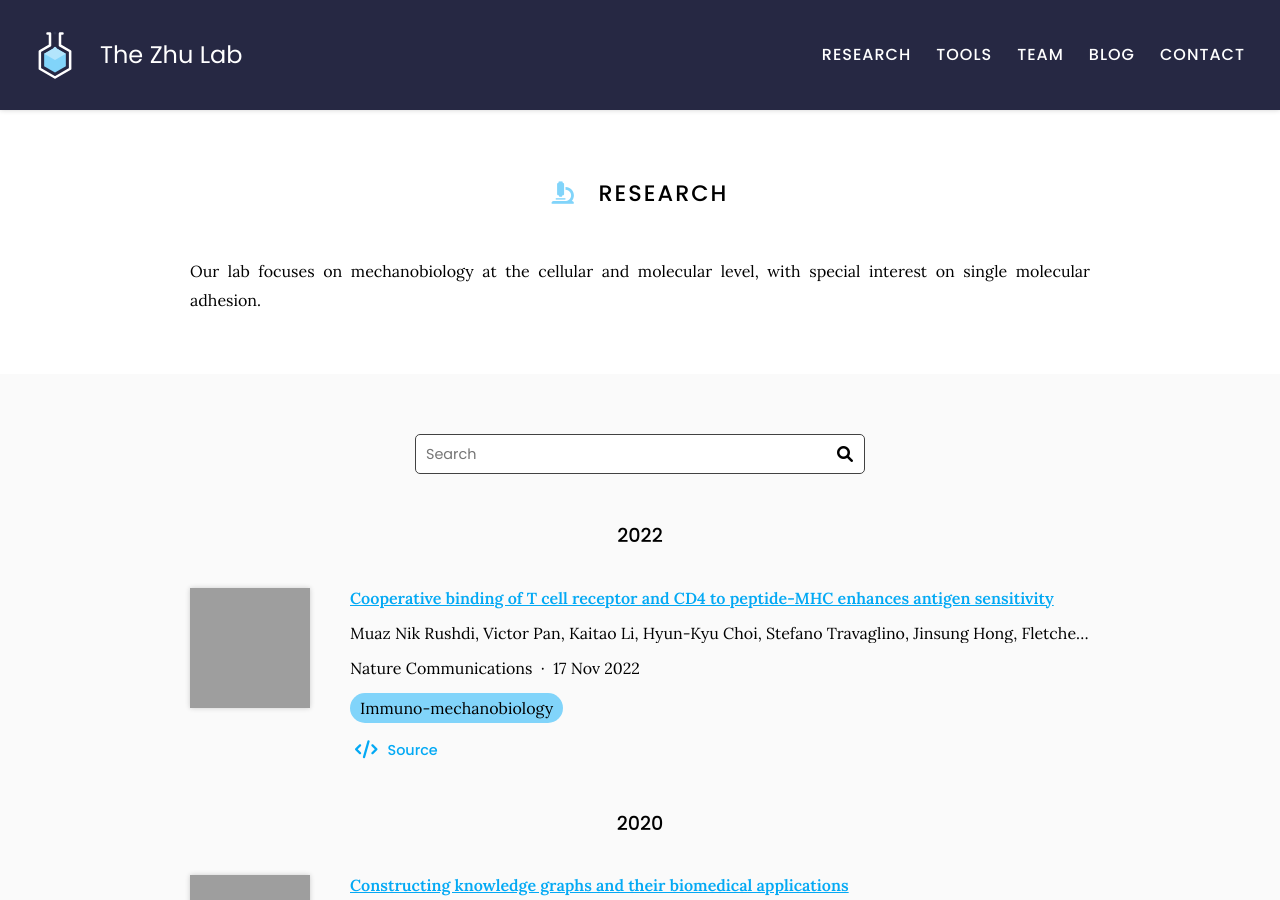
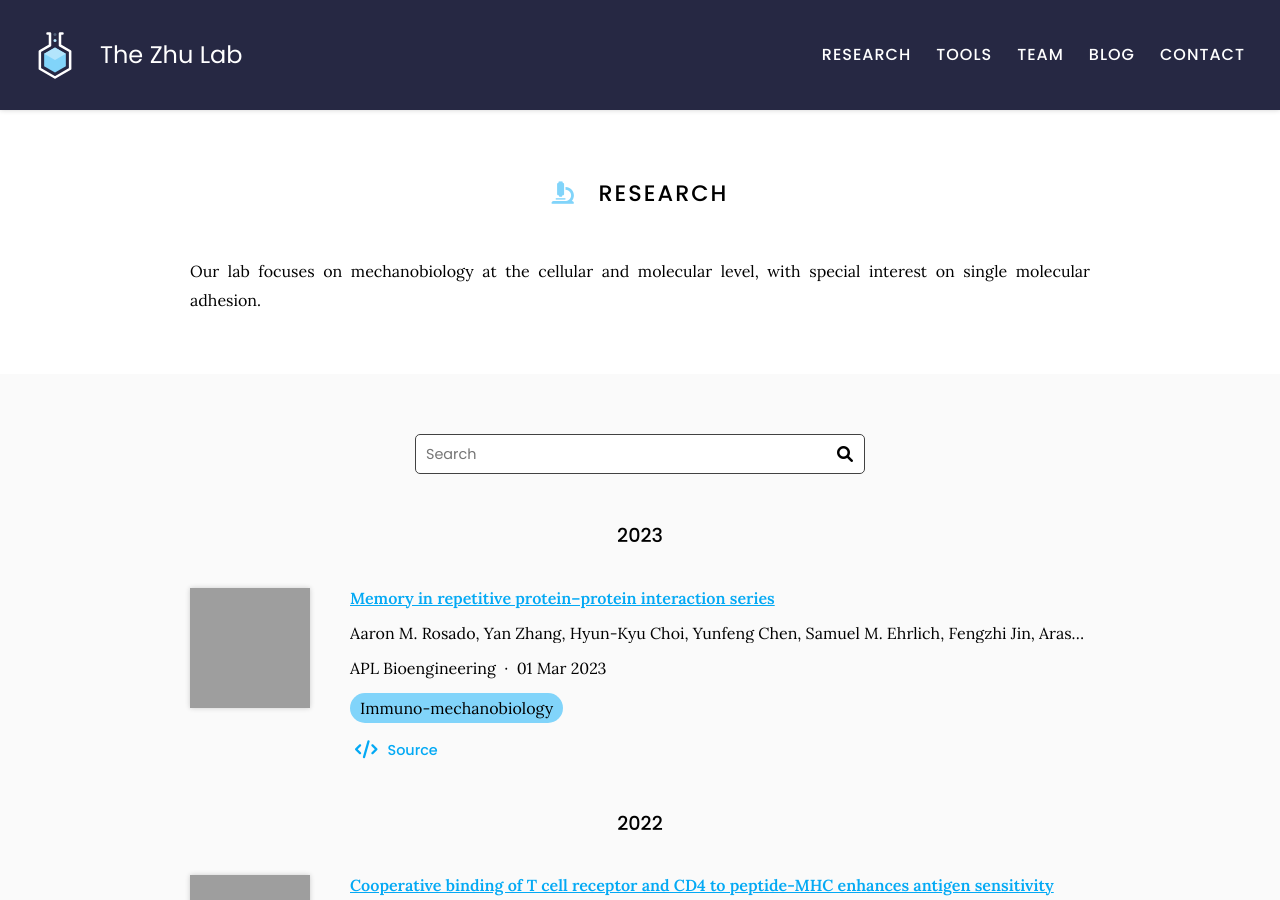
Before and after one commit to theZhuLab/zhu_lab_website, a Jekyll site: the page built from research/index.md, in a window 1280 px wide and 900 px high. Built offline with Jekyll 4.4.1, drawn with Linux system fonts in a browser that asks for light colours; grey boxes are pictures that could not be loaded.

Commit message:
Generate citations

```diff
--- a/_data/citations.yaml
+++ b/_data/citations.yaml
@@ -26,6 +26,28 @@
   tags:
   - Immuno-mechanobiology
   _cache: c6324a5a95d369e8e8d374c834079bc6521bad94b6bb20ed56f9dbe6279d03d9
+- id: https://doi.org/10.1063/5.0130805
+  title: "Memory in repetitive protein\u2013protein interaction series"
+  authors:
+  - Aaron M. Rosado
+  - Yan Zhang
+  - Hyun-Kyu Choi
+  - Yunfeng Chen
+  - Samuel M. Ehrlich
+  - Fengzhi Jin
+  - Arash Grakoui
+  - Brian D. Evavold
+  - Cheng Zhu
+  publisher: APL Bioengineering
+  date: '2023-03-01'
+  link: https://aip.scitation.org/doi/10.1063/5.0130805
+  image: https://aip.scitation.org/na101/home/literatum/publisher/aip/journals/content/apb/2023/apb.2023.7.issue-1/5.0130805/20230106/images/small/5.0130805.figures.online.f2.gif
+  extra-links:
+  - type: source
+    link: https://doi.org/10.1063/5.0130805
+  tags:
+  - Immuno-mechanobiology
+  _cache: 105d9705b7925d3c5e2c78e5cd36d18b757a39a7cc98663b1c058ba71ff96ca2
 - id: doi:10.1016/j.csbj.2020.05.017
   title: Constructing knowledge graphs and their biomedical applications
   authors:
```
